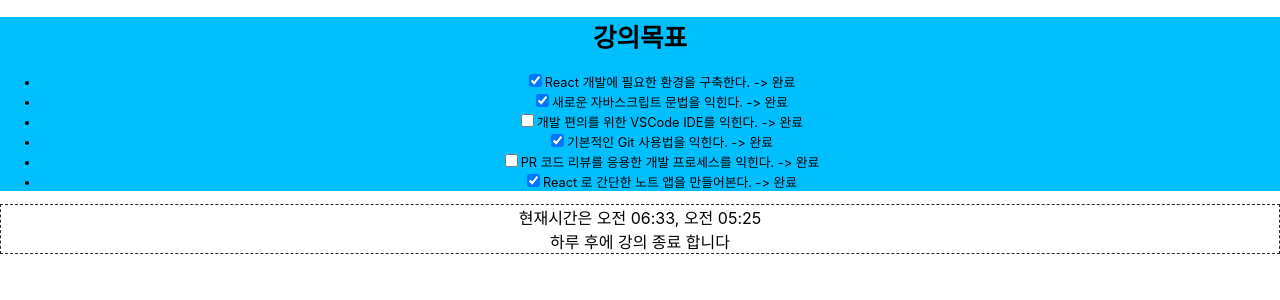
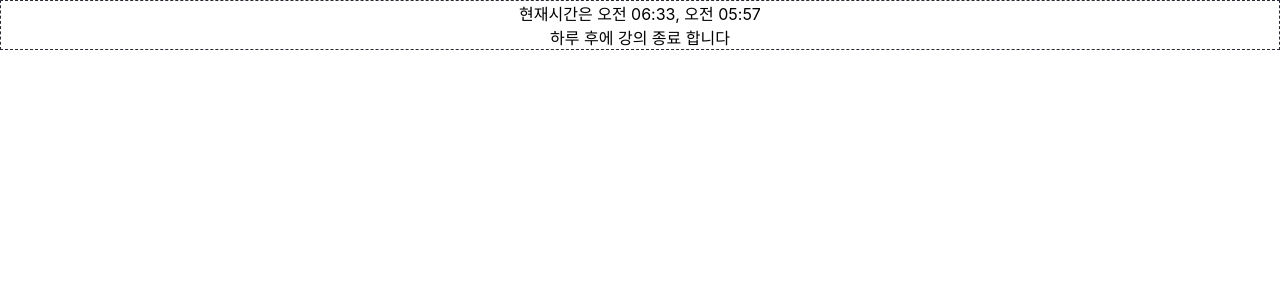
Before and after one commit to dohwan2019/hello, a React (Create React App) app: page / in a window 1280 px wide. Shown: the top 300 px of the page. Built offline with nearby package versions, Linux system fonts and the light colour scheme.

Commit message:
todos 2019-01-30 14:13

```diff
--- a/src/App.js
+++ b/src/App.js
@@ -1,8 +1,9 @@
 import React, { Component } from 'react';
 import './App.css';
-import TodoList from './components/TodoList';
+//import TodoList from './components/TodoList';
 import Timer from './components/Timer';
 
+/*
 const data = [
   {name:"React 개발에 필요한 환경을 구축한다.", completed:true, color: 'red'},
   {name:"새로운 자바스크립트 문법을 익힌다.", completed:true, color: 'red'},
@@ -11,12 +12,17 @@
   {name:"PR 코드 리뷰를 응용한 개발 프로세스를 익힌다.", completed:false, color: 'red'},
   {name:"React 로 간단한 노트 앱을 만들어본다.", completed:true, color: 'red'}
 ];
+*/
+class App extends Component {
+  constructor(props) {
+    super(props);
+    this.state = {
+      isUnmount:true
+    };
+  }
 
-class App extends Component {
-  state = {
-    isUnmount:false
-  };
 
+  /*
   componentDidMount() {
     setTimeout(()=> {
       this.setState({
@@ -30,21 +36,29 @@
       });
     }, 10000);
   }
-
-
+*/
+  handleComplete = () => {
+    this.setState({
+      isUnmount:false
+    });
+  }
 
   render() {
     return (
       <div className="App">
 
-          <TodoList title={"강의목표"}
-                 items={data} isUnmount={this.state.isUnmount}
-          />
-
-          <Timer expireDate={'2019-01-30T14:25:00+09:00'}/>
+        {this.state.isUnmount &&
+          <Timer expireDate={'2019-01-30T14:57:00+09:00'} onComplete={this.handleComplete}/>
+        }
       </div>
     );
   }
 }
 
+/*
+          <TodoList title={"강의목표"}
+                 items={data} isUnmount={this.state.isUnmount}
+          />
+*/
+
 export default App;
--- a/src/components/Timer.jsx
+++ b/src/components/Timer.jsx
@@ -12,12 +12,29 @@
     }
   }
 
+  checkExpired = () => {
+    const {expireDate} = this.props;
+    const {mtNow}=this.state;
+    const mtExpire=moment(expireDate);
+    return mtExpire > mtNow;
+  }
+
   componentDidMount() {
-    setInterval(()=>{
+    this.nTimer=setInterval(()=>{
       this.setState({
         mtNow: moment(),
       })
     }, 1000);
+  }
+
+  componentDidUpdate(prevProps, prevState, snapshot) {
+    if(!this.checkExpired()) {
+      clearInterval(this.nTimer);
+
+      const {onComplete} = this.props;
+
+      onComplete();
+    }
   }
 
   render() {
```
